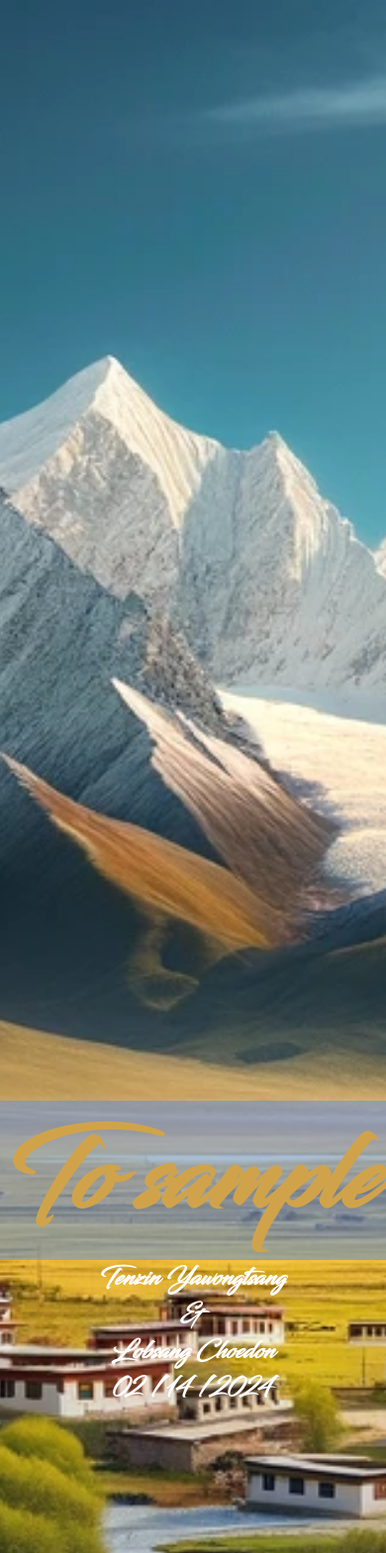
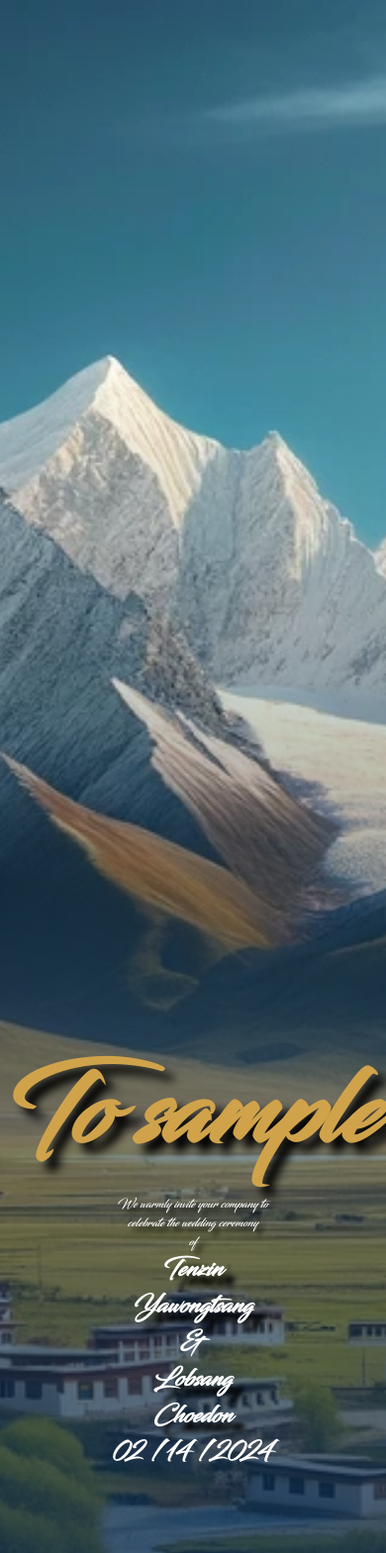
Before and after one commit to RabjamX2/Lhabu-Wedding, a Flask app: a page that uses templates/index.html in a window 390 px wide. Shown: the top 1569 px of the page at 99% size. Run offline with Flask 3, Linux system fonts and the light colour scheme.

Commit message:
breakpoints

```diff
--- a/app.py
+++ b/app.py
@@ -5,7 +5,7 @@
 
 @app.route("/")
 def index():
-    return render_template("indexDefault.html")
+    return render_template("index.html")
 
 
 @app.route("/<name>")
@@ -15,4 +15,4 @@
 
 
 if __name__ == "__main__":
-    app.run(debug=False)
+    app.run(debug=True)
--- a/static/css/style.css
+++ b/static/css/style.css
@@ -16,6 +16,25 @@
 html {
 	margin: 0;
 	padding: 0;
+	font-size: 100%;
+}
+
+.desktop-only {
+	display: block;
+}
+
+.mobile-only {
+	display: none;
+}
+
+@media (max-width: 600px) {
+	.desktop-only {
+		display: none;
+	}
+
+	.mobile-only {
+		display: block;
+	}
 }
 
 #scroll-container {
@@ -36,6 +55,12 @@
 	height: 100vh;
 }
 
+@media (max-width: 600px) {
+	.page {
+		justify-content: center;
+	}
+}
+
 .landing-image {
 	position: absolute;
 	width: 100%;
@@ -50,9 +75,9 @@
 	right: 0;
 	bottom: 0;
 	width: 100%;
-	background: linear-gradient(to bottom, rgba(12, 47, 81, 0) 0%, rgb(12, 47, 81, 0) 20%, rgb(12, 47, 81, 1) 100%);
+	background: linear-gradient(to bottom, rgba(12, 47, 81, 0) 0%, rgb(12, 47, 81, 1) 70%, rgb(12, 47, 81, 1) 100%);
 	z-index: 3;
-	animation: gradientAnimation 10s ease-in-out infinite;
+	animation: gradientAnimation 5s ease-in-out infinite;
 }
 
 @keyframes gradientAnimation {
@@ -61,7 +86,7 @@
 		height: 100%;
 	}
 	50% {
-		height: 50%; /* Increase the height */
+		height: 80%; /* Increase the height */
 	}
 }
 
@@ -71,13 +96,20 @@
 
 #landing-header {
 	font-family: Blacksword;
-	font-size: 8vw;
-	color: #fff;
 	text-align: center;
 	white-space: nowrap;
 	z-index: 4;
-	background-color: rgba(105, 146, 210, 0.57);
+	/* background-color: rgba(105, 146, 210, 0.57); */
 	color: #d0a34b;
+	text-shadow: 10px 10px 10px black;
+}
+
+#welcome-message {
+	font-size: 3vw;
+	color: #ffffff;
+	width: 70vw;
+	margin: 0 auto;
+	text-shadow: 5px 5px 5px black;
 }
 
 h2 {
@@ -85,6 +117,7 @@
 	font-family: Blacksword;
 	font-size: 6vw;
 	color: #fff;
+	text-shadow: 10px 10px 5px black;
 }
 
 h3 {
--- a/templates/index.html
+++ b/templates/index.html
@@ -12,11 +12,14 @@
 				<!-- Layered images -->
 				<img src="{{url_for('static', filename='images/backgroundSmall.png')}}" alt="landing" class="landing-image" />
 				<div id="landing-gradient"></div>
-				<h1 id="landing-header">To {{name}}</h1>
+				<h1 id="landing-header"></h1>
 				<div id="landing-content">
-					<h2>Tenzin Yawongtsang</h2>
+					<p id="welcome-message">We warmly invite your company to <br />celebrate the wedding ceremony <br />of</p>
+					<h2 class="desktop-only">Tenzin Yawongtsang</h2>
+					<h2 class="mobile-only">Tenzin<br />Yawongtsang</h2>
 					<h3>&</h3>
-					<h2>Lobsang Choedon</h2>
+					<h2 class="desktop-only">Lobsang Choedon</h2>
+					<h2 class="mobile-only">Lobsang<br />Choedon</h2>
 					<h3>02 / 14 / 2024</h3>
 				</div>
 			</div>
@@ -36,7 +39,6 @@
 							<img src="{{url_for('static', filename='images/Couple/8.png')}}" alt="Image 8" />
 							<img src="{{url_for('static', filename='images/Couple/9.png')}}" alt="Image 9" />
 							<img src="{{url_for('static', filename='images/Couple/10.png')}}" alt="Image 10" />
-							<img src="{{url_for('static', filename='images/Couple/11.png')}}" alt="Image 11" />
 						</div>
 					</div>
 				</div>
@@ -55,7 +57,14 @@
 				</div>
 			</div>
 		</div>
-
+		<script type="text/javascript">
+			const header = document.getElementById("landing-header");
+			if (name === "{{ name }}") {
+				header.innerHTML = "Our Wedding";
+			} else {
+				header.innerHTML = "To {{ name }}";
+			}
+		</script>
 		<script src="{{ url_for('static', filename='js/script.js') }}"></script>
 	</body>
 </html>
--- a/templates/indexDefault.html
+++ b/templates/indexBackup.html
@@ -12,7 +12,7 @@
 				<!-- Layered images -->
 				<img src="{{url_for('static', filename='images/backgroundSmall.png')}}" alt="landing" class="landing-image" />
 				<div id="landing-gradient"></div>
-				<h1 id="landing-header">Our Wedding</h1>
+				<h1 id="landing-header">To {{name}}</h1>
 				<div id="landing-content">
 					<h2>Tenzin Yawongtsang</h2>
 					<h3>&</h3>
@@ -36,7 +36,6 @@
 							<img src="{{url_for('static', filename='images/Couple/8.png')}}" alt="Image 8" />
 							<img src="{{url_for('static', filename='images/Couple/9.png')}}" alt="Image 9" />
 							<img src="{{url_for('static', filename='images/Couple/10.png')}}" alt="Image 10" />
-							<img src="{{url_for('static', filename='images/Couple/11.png')}}" alt="Image 11" />
 						</div>
 					</div>
 				</div>
@@ -56,6 +55,9 @@
 			</div>
 		</div>
 
+		<script type="text/javascript">
+			var name = "{{ name }}";
+		</script>
 		<script src="{{ url_for('static', filename='js/script.js') }}"></script>
 	</body>
 </html>
```
